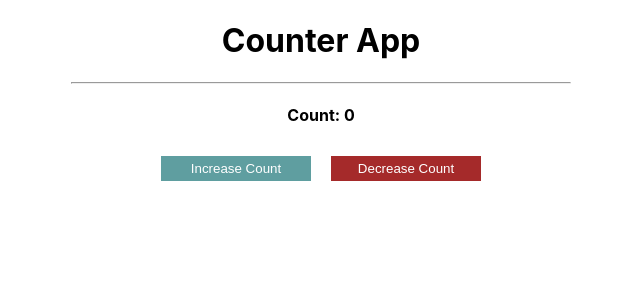
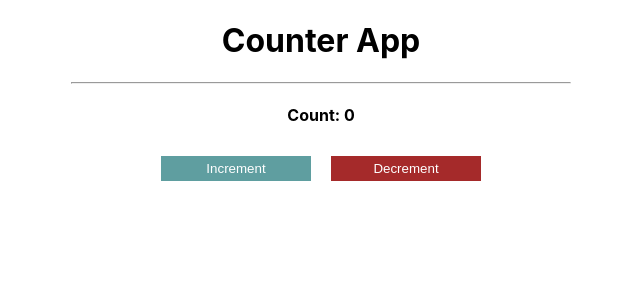
Before and after one commit to shazam99/counter, a React (Create React App) app: page / in a window 1280 px wide. Shown: the top 300 px of the page, without its empty margins (319-959 px from the left). Built offline with nearby package versions, Linux system fonts and the light colour scheme.

Commit message:
Button name changed

```diff
--- a/src/App.js
+++ b/src/App.js
@@ -10,8 +10,8 @@
       <h1>Counter App</h1>
       <hr />
       <h4>Count: {count}</h4>
-      <button className="inc" onClick={()=>setCount(count+1)}>Increase Count</button>
-      <button className="dec" onClick={()=>setCount(count-1)}>Decrease Count</button>
+      <button className="inc" onClick={()=>setCount(count+1)}>Increment</button>
+      <button className="dec" onClick={()=>setCount(count-1)}>Decrement</button>
     </div>
   );
 }
```
